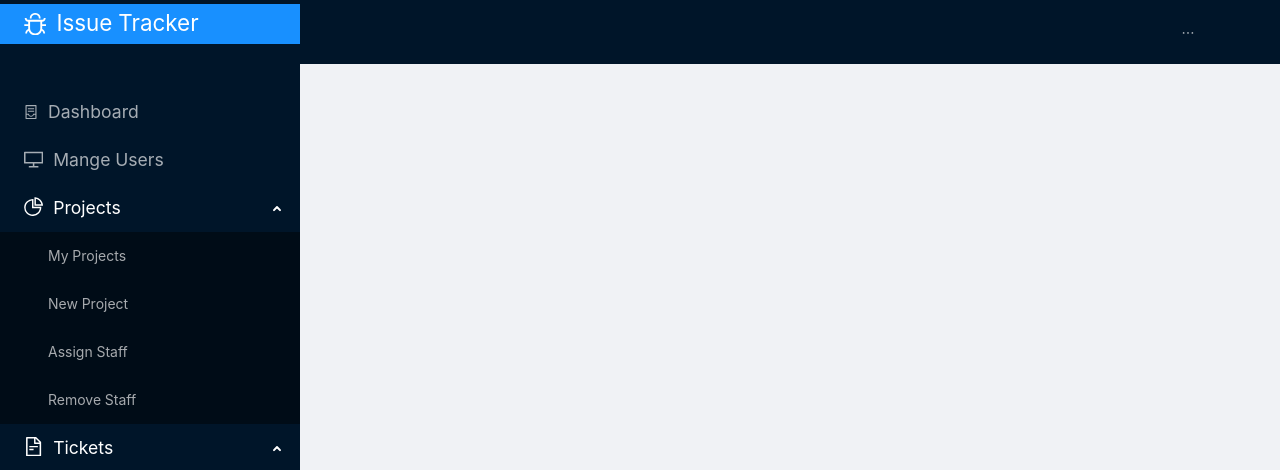
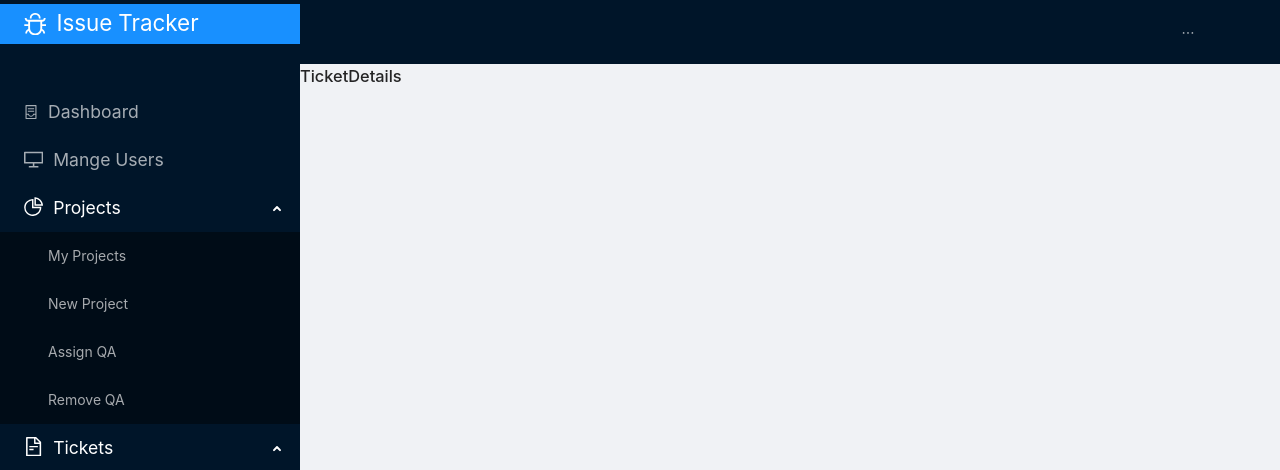
Before and after one commit to Aleksander-D-92/Issue-Bug-Treacker-Front-End, a React (Create React App) app: page /tickets/details/1 in a window 1280 px wide. Shown: the top 470 px of the page. Built offline with nearby package versions, Linux system fonts and the light colour scheme.

Commit message:
Started working on TicketDetailsView.tsx and minor changes

```diff
--- a/src/configuration/react-router-dom/WebsiteRoutes.tsx
+++ b/src/configuration/react-router-dom/WebsiteRoutes.tsx
@@ -15,6 +15,7 @@ import {SubmitTicketFormView} from "../../views/tickets/submit_ticket/SubmitTick
 import {ProjectEditView} from "../../views/projects/project_edit/ProjectEditView";
 import {MyProjectsView} from "../../views/projects/my_projects/MyProjectsView";
 import {NewProjectView} from "../../views/projects/new_project/NewProjectView";
+import {TicketDetailsView} from "../../views/tickets/ticket_details/TicketDetailsView";
 
 function WebsiteRoutes() {
     return (
@@ -29,6 +30,7 @@ function WebsiteRoutes() {
             <Route exact path={'/tickets/my'}><MyTicketsView/></Route>
             <Route exact path={'/tickets/all'}><AllTicketsView/></Route>
             <Route exact path={'/tickets/submit'}><SubmitTicketVIew/></Route>   {/*brings the all projects so you can click submit ticket*/}
+            <Route exact path={'/tickets/details/:ticketId'}><TicketDetailsView/></Route>
             <Route exact path={'/projects/my'}><MyProjectsView/></Route>
             <Route exact path={'/projects/new'}><NewProjectView/></Route>
             <Route exact path={'/projects/details/:projectId'}><ProjectDetailsView/></Route>
--- a/src/views/navigation-bars/left/LeftNavMenu.tsx
+++ b/src/views/navigation-bars/left/LeftNavMenu.tsx
@@ -47,8 +47,8 @@ function LeftNavMenu() {
                     title={<span><PieChartOutlined style={{fontSize: '1.2rem'}}/><span>Projects</span></span>}>
                     <Menu.Item key="9"><Link to={'/projects/my'}>My Projects</Link></Menu.Item>
                     <Menu.Item key="10"><Link to={'/projects/new'}>New Project</Link></Menu.Item>
-                    <Menu.Item key="11">Assign Staff</Menu.Item>
-                    <Menu.Item key="12">Remove Staff</Menu.Item>
+                    <Menu.Item key="11">Assign QA</Menu.Item>
+                    <Menu.Item key="12">Remove QA</Menu.Item>
                 </SubMenu>
                 <SubMenu
                     key="tickets"
--- a/src/views/projects/proect_details/ProjectDetailsView.tsx
+++ b/src/views/projects/proect_details/ProjectDetailsView.tsx
@@ -1,9 +1,7 @@
 import React, {useEffect, useState} from "react";
 import {Col, Row} from "antd";
 import {useParams} from 'react-router-dom';
-import {useSelector} from 'react-redux';
 import axios from 'axios'
-import {ReduxState} from "../../../configuration/redux/reduxStrore";
 import {ProjectDetails, TicketDetails, UserDetails} from "../../shared/Interfaces";
 import {ProjectInfo} from "./ProjectInfo";
 import {DashBoardTicketTable} from "../../dashboard/DashBoardTicketTable";
@@ -12,7 +10,6 @@ import {ProjectTicketsChart} from "./ProjectTicketsChart";
 
 
 function ProjectDetailsView() {
-    const state = useSelector((state: ReduxState) => state);
     const [project, setProject] = useState<ProjectDetails[]>();
     const [tickets, setTickets] = useState<TicketDetails[]>();
     const [ticketStatistics, setTicketStatistics] = useState<TicketStatistics>();
--- a/src/views/projects/project_edit/ProjectEditView.tsx
+++ b/src/views/projects/project_edit/ProjectEditView.tsx
@@ -2,18 +2,15 @@ import React, {useEffect, useState} from "react";
 import axios from 'axios';
 import {useHistory, useParams} from 'react-router-dom';
 import {Button, Card, Col, Form, Input, Row} from "antd";
-import {ProjectDetails} from "../../shared/Interfaces";
 
 
 function ProjectEditView() {
     const {projectId} = useParams();
-    const [projectDetails, setProjectDetails] = useState<ProjectDetails>();
     const history = useHistory();
     const [updateProjectForm, setUpdateProjectForm] = useState<React.ReactNode>();
     useEffect(() => {
         axios.get(`/projects?action=single&id=${projectId}`).then((e) => {
             const project = e.data[0];
-            setProjectDetails(e.data[0]);
             setUpdateProjectForm(
                 <Form layout={'vertical'}
                       name={'projectEditForm'}
--- /dev/null
+++ b/src/views/tickets/ticket_details/TicketDetailsView.tsx
@@ -0,0 +1,9 @@
+import React, {useEffect, useState} from "react";
+
+function TicketDetailsView() {
+    return (
+        <React.Fragment><h1>TicketDetails</h1></React.Fragment>
+    )
+}
+
+export {TicketDetailsView}
```
